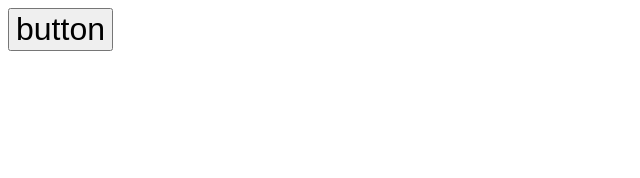
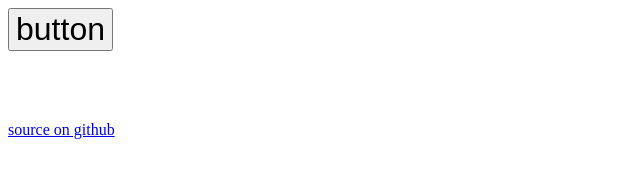
Before and after one commit to ubershmekel/just-a-button, a plain HTML site: page index.html in a window 1280 px wide. Shown: the whole page, without its empty margins (0-640 px from the left). Drawn offline with Linux system fonts and the light colour scheme.

Commit message:
Update index.html

```diff
--- a/index.html
+++ b/index.html
@@ -7,6 +7,11 @@
   <button>button</button>
   <p id="log">
   </p>
+
+  <br>
+  <br>
+  <br>
+  <a href="https://github.com/ubershmekel/just-a-button">source on github</a>
   <script src="index.js"></script>
 </body>
 </html>
```
